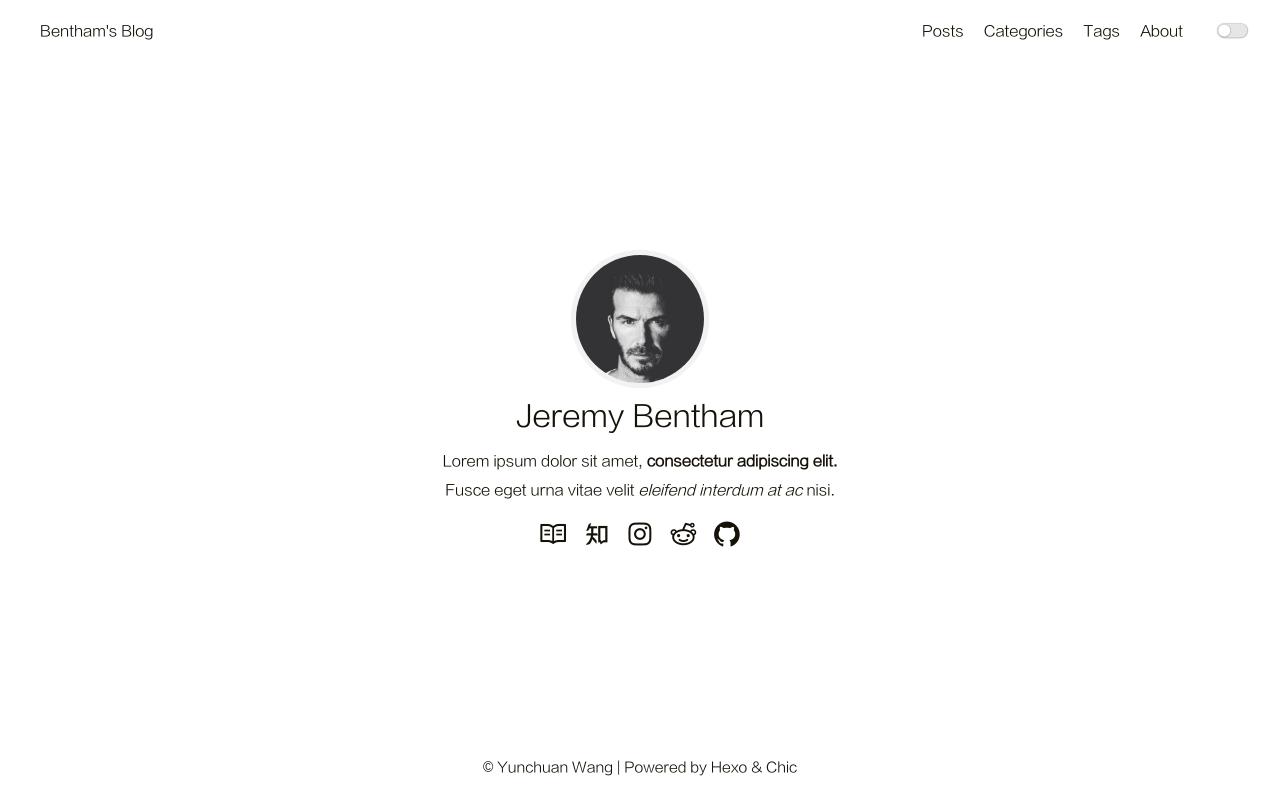
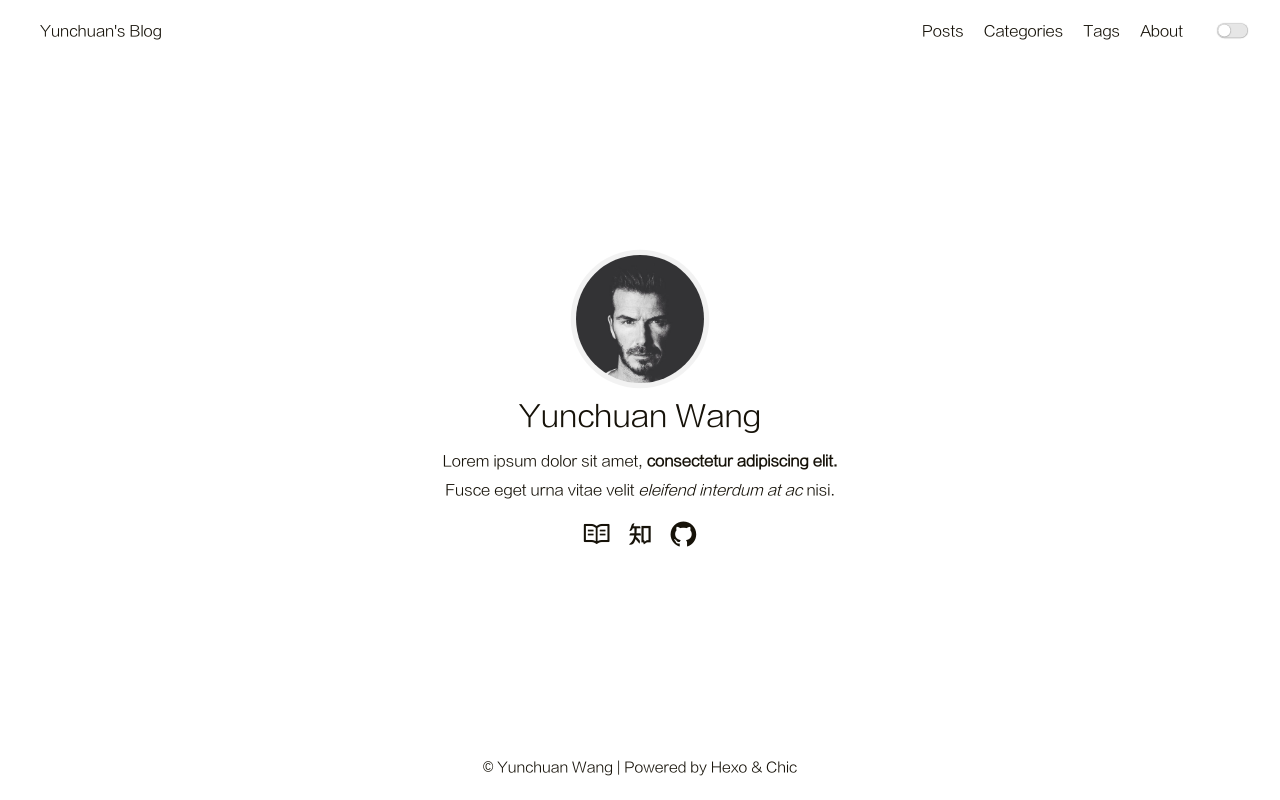
Before and after one commit to supermanwasd/supermanwasd.github.io, a plain HTML site: page index.html in a window 1280 px wide. Drawn offline with Linux system fonts and the light colour scheme.

Commit message:
Site updated: 2022-03-27 20:49:35

```diff
--- a/index.html
+++ b/index.html
@@ -69,7 +69,7 @@
         <header>
     <nav class="navbar">
         <div class="container">
-            <div class="navbar-header header-logo"><a href="/">Bentham&#39;s Blog</a></div>
+            <div class="navbar-header header-logo"><a href="/">Yunchuan&#39;s Blog</a></div>
             <div class="menu navbar-right">
 
                     <a class="menu-item" href="/archives">Posts</a>
@@ -91,7 +91,7 @@
         <div class="container">
             <div class="navbar-header">
                 <div>
-                    <a href="/">Bentham&#39;s Blog</a><a id="mobile-toggle-theme">·&nbsp;Light</a>
+                    <a href="/">Yunchuan&#39;s Blog</a><a id="mobile-toggle-theme">·&nbsp;Light</a>
                 </div>
                 <div class="menu-toggle" onclick="mobileBtn()">&#9776; Menu</div>
             </div>
@@ -130,7 +130,7 @@
         <div class="avatar">
             <a href="/archives"><img src="/image/avatar.jpeg"></a>
         </div>
-        <div class="nickname">Jeremy Bentham</div>
+        <div class="nickname">Yunchuan Wang</div>
         <div class="description"><p>Lorem ipsum dolor sit amet, <strong>consectetur adipiscing elit.</strong> <br>Fusce eget urna vitae velit <em>eleifend interdum at ac</em> nisi.</p>
 </div>
         <div class="links">
@@ -143,28 +143,14 @@
 
                     </a>
 
-                    <a class="link-item" title="ZhiHu" target="_blank" rel="noopener" href="https://www.zhihu.com/people/sirice">
+                    <a class="link-item" title="ZhiHu" target="_blank" rel="noopener" href="https://www.zhihu.com/people/wang-yun-chuan-98">
 
 
                             <i class="iconfont icon-zhihu"></i>
 
                     </a>
 
-                    <a class="link-item" title="Instagram" href="">
-
-
-                            <i class="iconfont icon-instagram"></i>
-
-                    </a>
-
-                    <a class="link-item" title="Reddit" href="">
-
-
-                            <i class="iconfont icon-reddit"></i>
-
-                    </a>
-
-                    <a class="link-item" title="Github" target="_blank" rel="noopener" href="https://github.com/Siricee">
+                    <a class="link-item" title="Github" target="_blank" rel="noopener" href="https://github.com/supermanwasd">
 
 
                             <i class="iconfont icon-github"></i>
```
Also changed, not shown: 2022/03/27/hello-world/index.html (+2 -2 lines), archives/2022/03/index.html (+2 -2 lines), archives/2022/index.html (+2 -2 lines), archives/index.html (+2 -2 lines).
